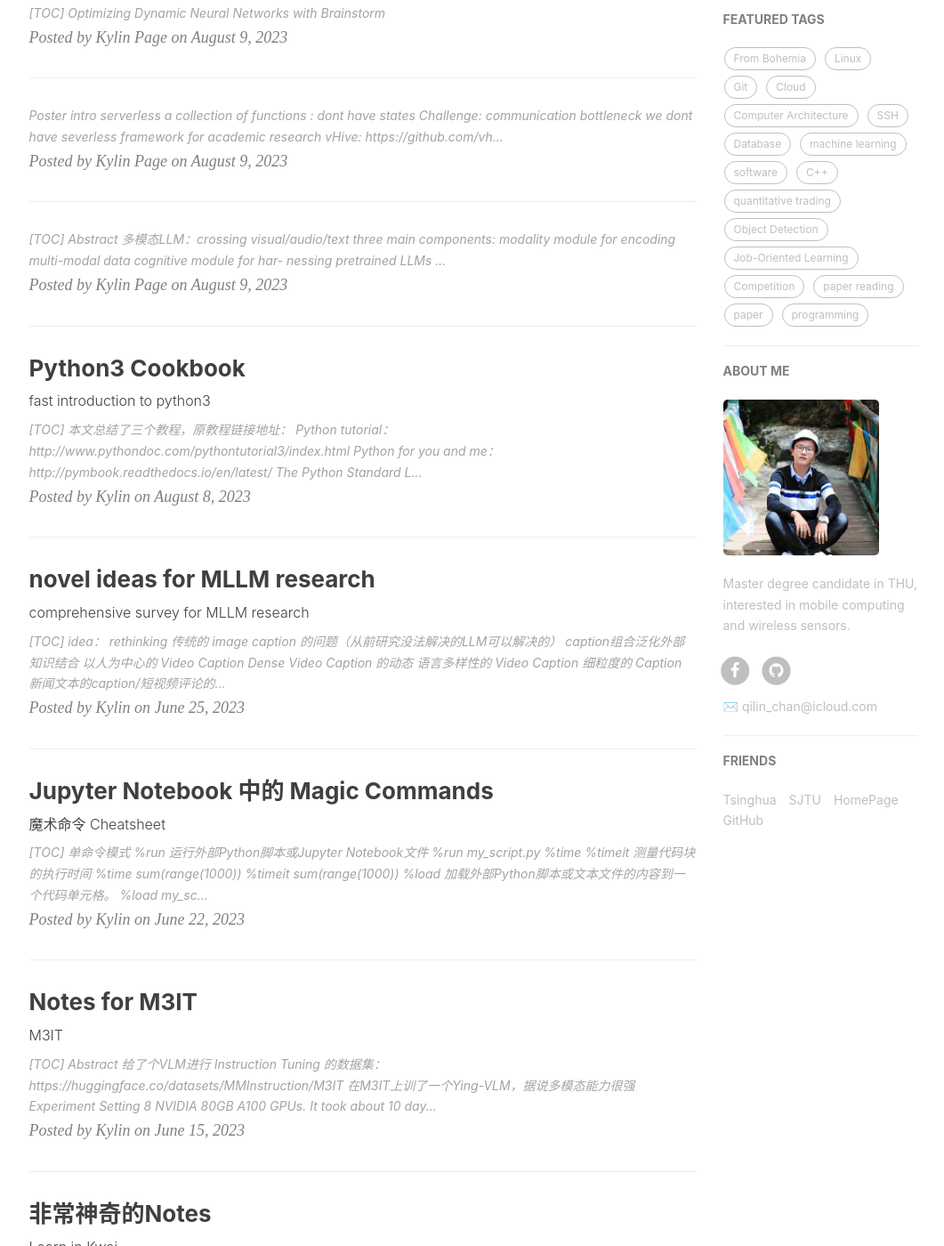
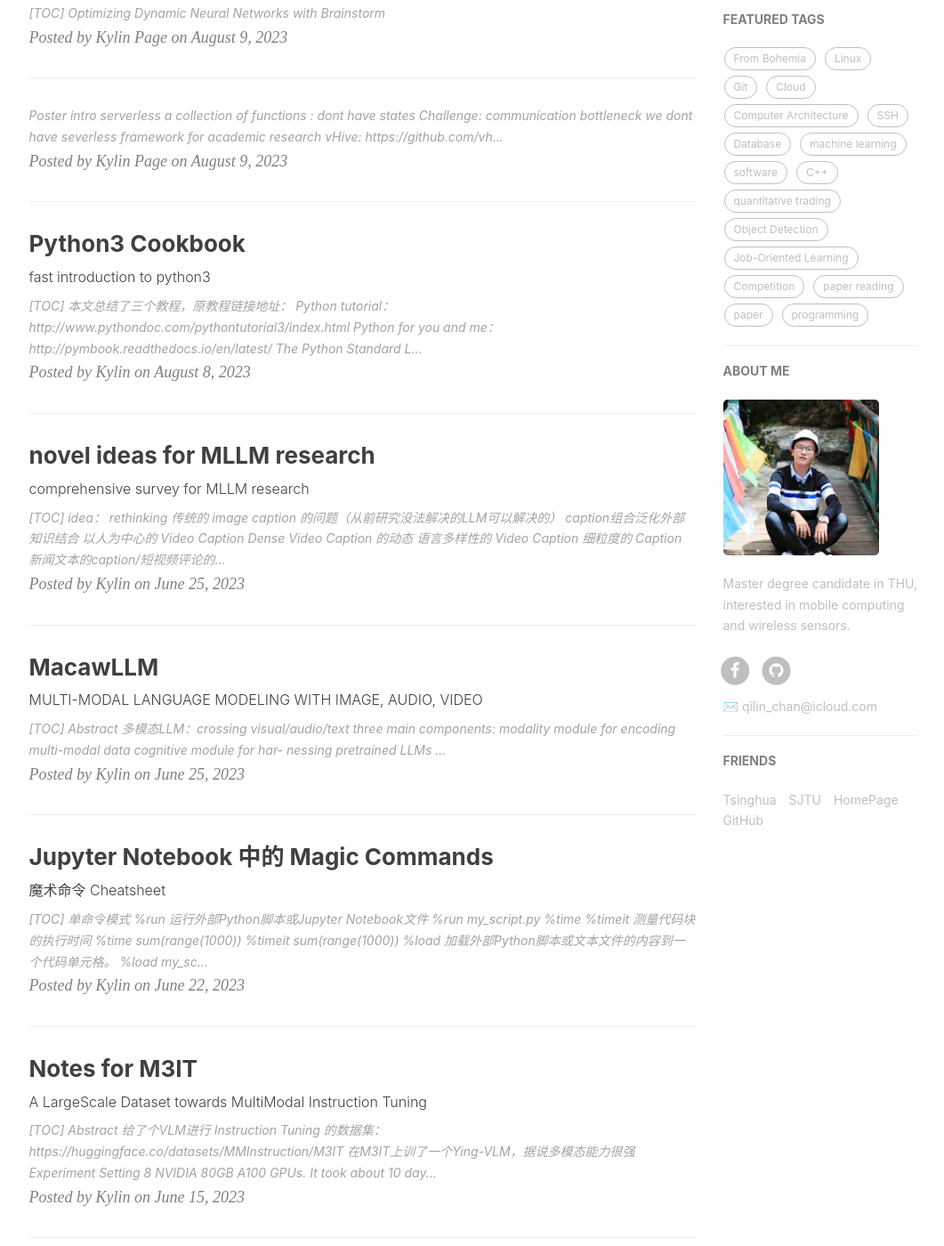
Before and after one commit to KylinC/KylinC.github.io, a Jekyll site: the page built from index.html, in a window 1280 px wide and 1400 px high, scrolled down 465 px. Shown: the whole window at 89% size, without its empty margins (135-1196 px from the left). Built offline with Jekyll 4.4.1, drawn with Linux system fonts in a browser that asks for light colours; nearby versions of some CDN libraries; the list of posts is cut into pages by our own code; comment, search, counter and statistics services are not loaded.

Commit message:
fix bugs

```diff
--- a/_posts/2023-06-15-m3IT.md
+++ b/_posts/2023-06-15-m3IT.md
@@ -1,7 +1,7 @@
 ---
 dlayout:    post
 title:      Notes for M3IT
-subtitle:   M3IT
+subtitle:   A LargeScale Dataset towards MultiModal Instruction Tuning
 date:       2023-6-15
 author:     Kylin
 header-img: img/compiler.jpg
```
Also changed, not shown: _posts/2023-06-25-MacawLLMss.md (+1 -1 lines).
